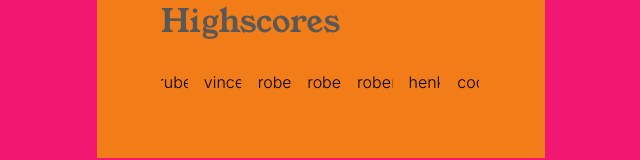
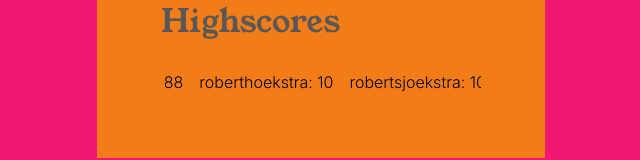
Before and after one commit to ArcadyRob/polar-dash, a Next.js app: page / in a window 1280 px wide. Shown: the part 430-590 px from the top of the page, without its empty margins (319-959 px from the left). Built offline with nearby package versions, Linux system fonts and the light colour scheme.

Commit message:
fixed marquee with package

```diff
--- a/package.json
+++ b/package.json
@@ -11,7 +11,8 @@
   "dependencies": {
     "next": "latest",
     "react": "latest",
-    "react-dom": "latest"
+    "react-dom": "latest",
+    "react-fast-marquee": "^1.6.1"
   },
   "devDependencies": {
     "@types/node": "latest",
--- a/src/app/styles/main.scss
+++ b/src/app/styles/main.scss
@@ -204,18 +204,3 @@ p {
 .scrollbar-hide::-webkit-scrollbar {
     display: none;
 }
-
-.scrolling-text {
-    white-space: nowrap;
-    overflow: hidden;
-    animation: scroll 10s linear infinite;
-}
-
-@keyframes scroll {
-    0% {
-        transform: translateX(100%);
-    }
-    100% {
-        transform: translateX(-100%);
-    }
-}
--- a/src/components/Highscore/Highscore.tsx
+++ b/src/components/Highscore/Highscore.tsx
@@ -1,6 +1,7 @@
 'use client'
 import React from 'react';
 import { useEffect, useRef } from 'react';
+import Marquee from "react-fast-marquee";
 
 interface highscoreProps {
   highscores: {
@@ -10,34 +11,17 @@ interface highscoreProps {
 }
 
 function Highscore({ highscores }: highscoreProps) {
-  const containerRef = useRef<HTMLDivElement | null>(null);
-
-
-  useEffect(() => {
-    const container = containerRef.current!;
-
-    function scroll() {
-      container.style.transform = `translateX(${container.clientWidth}px)`;
-      requestAnimationFrame(scroll);
-    }
-
-    scroll();
-
-    return () => {
-      // Clean up any resources if needed
-    };
-  }, []);
 
   return (
     <div>
       <h2>Highscores</h2>
-      <div className="flex gap-4 overflow-x-scroll scrollbar-hide max-w-xs">
+      <Marquee className="flex max-w-xs">
         {highscores.map((score, index) => (
-          <div ref={containerRef} className="scrolling-text" key={index}>
-            <div className="w-max">{score.username}: {score.score}</div>
+          <div key={index}>
+            <div className="w-max px-2">{score.username}: {score.score}</div>
           </div>
         ))}
-      </div>
+      </Marquee>
     </div>
   );
 }
```
Also changed, not shown: 1 other file (tests, documents, lock files or other folders).
